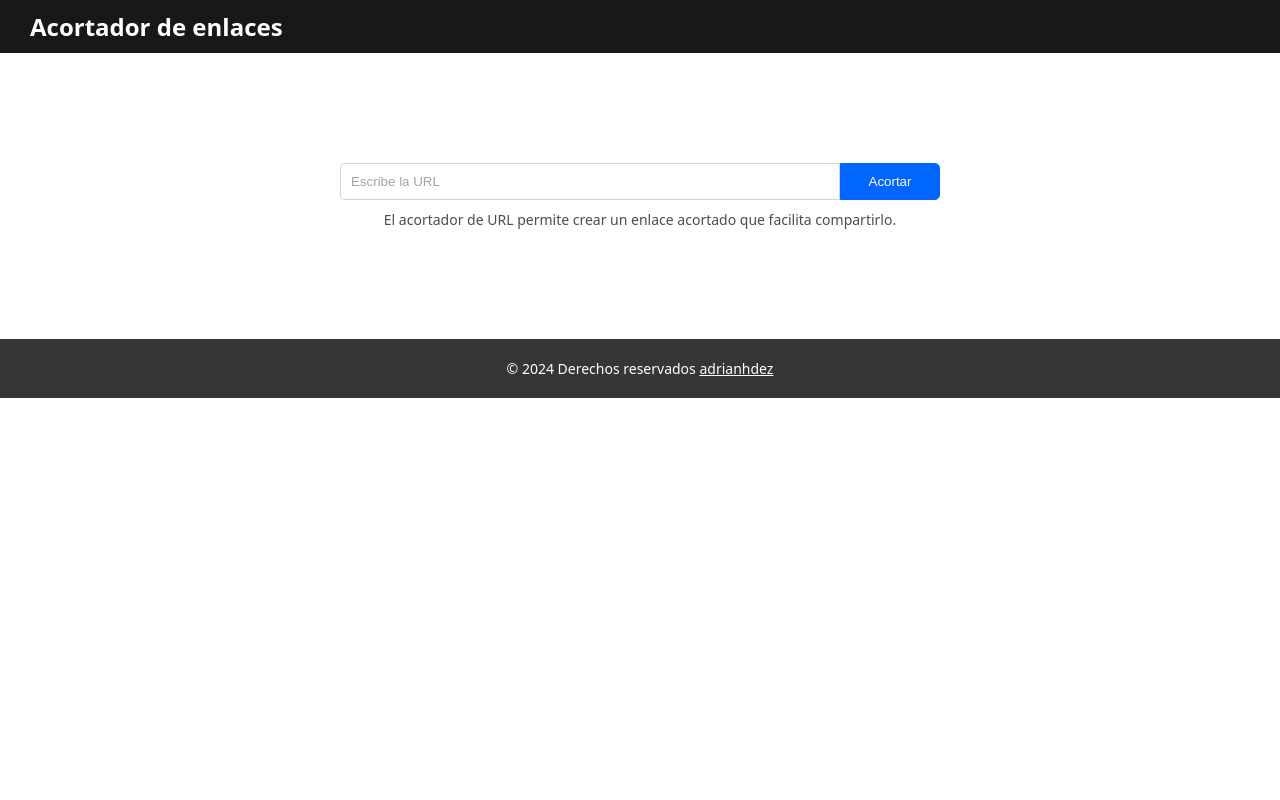
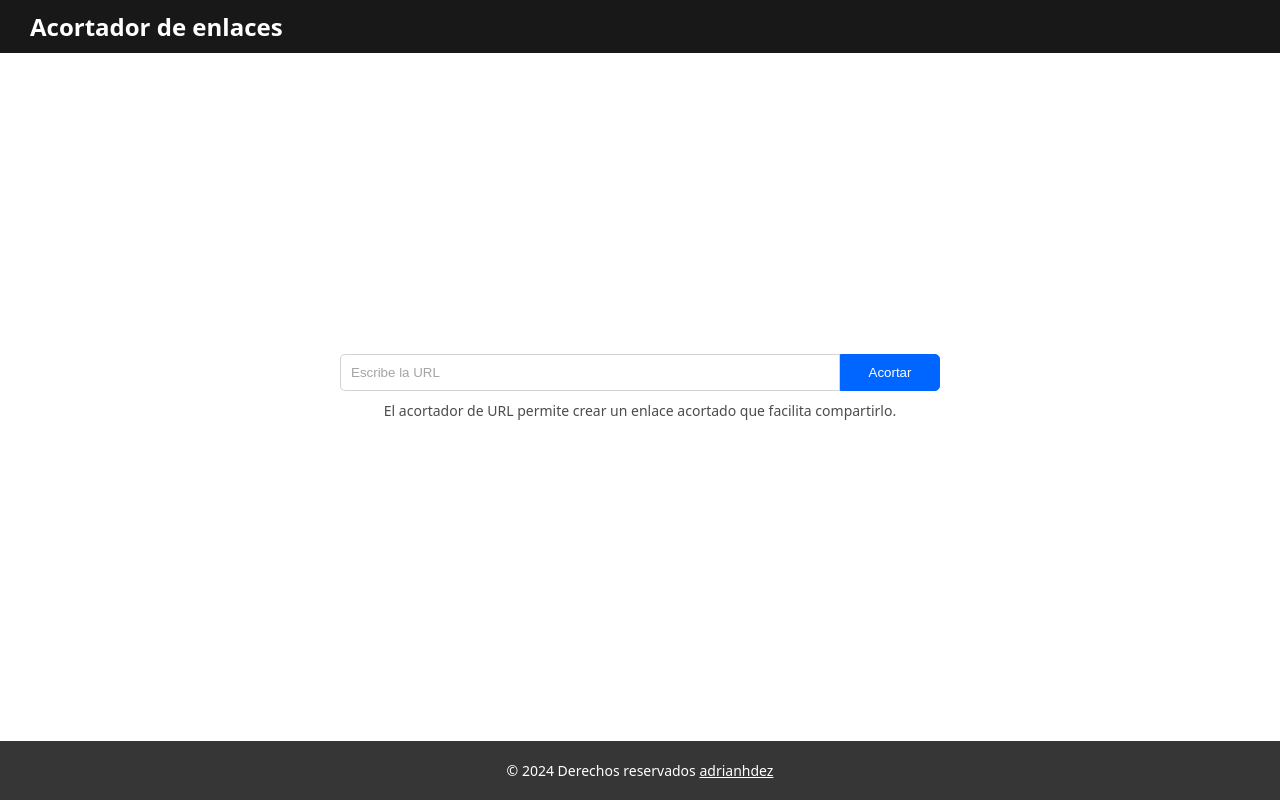
Before and after one commit to adrianhdez2/short-url, a Node project: template views/index.ejs in a window 1280 px wide. Run offline with Node 20 templates, Linux system fonts and the light colour scheme; the template is opened without the code that fills it, so the values that code supplies are empty; some libraries are stand-ins or nearby versions.

Commit message:
add styles

```diff
--- a/public/styles/styles.css
+++ b/public/styles/styles.css
@@ -24,6 +24,10 @@
 
 body {
   width: 100%;
+  height: 100dvh;
+  display: grid;
+  grid-template-columns: 1fr;
+  grid-template-rows: auto 1fr auto;
 }
 
 .header {
@@ -186,13 +190,13 @@ h1 {
   color: #fff;
 }
 
-.go-home{
+.go-home {
   color: var(--blue-ribbon-600);
   font-size: 13px;
   margin-top: 20px;
 }
 
-.go-home:hover{
+.go-home:hover {
   color: var(--blue-ribbon-700);
 }
 
```
